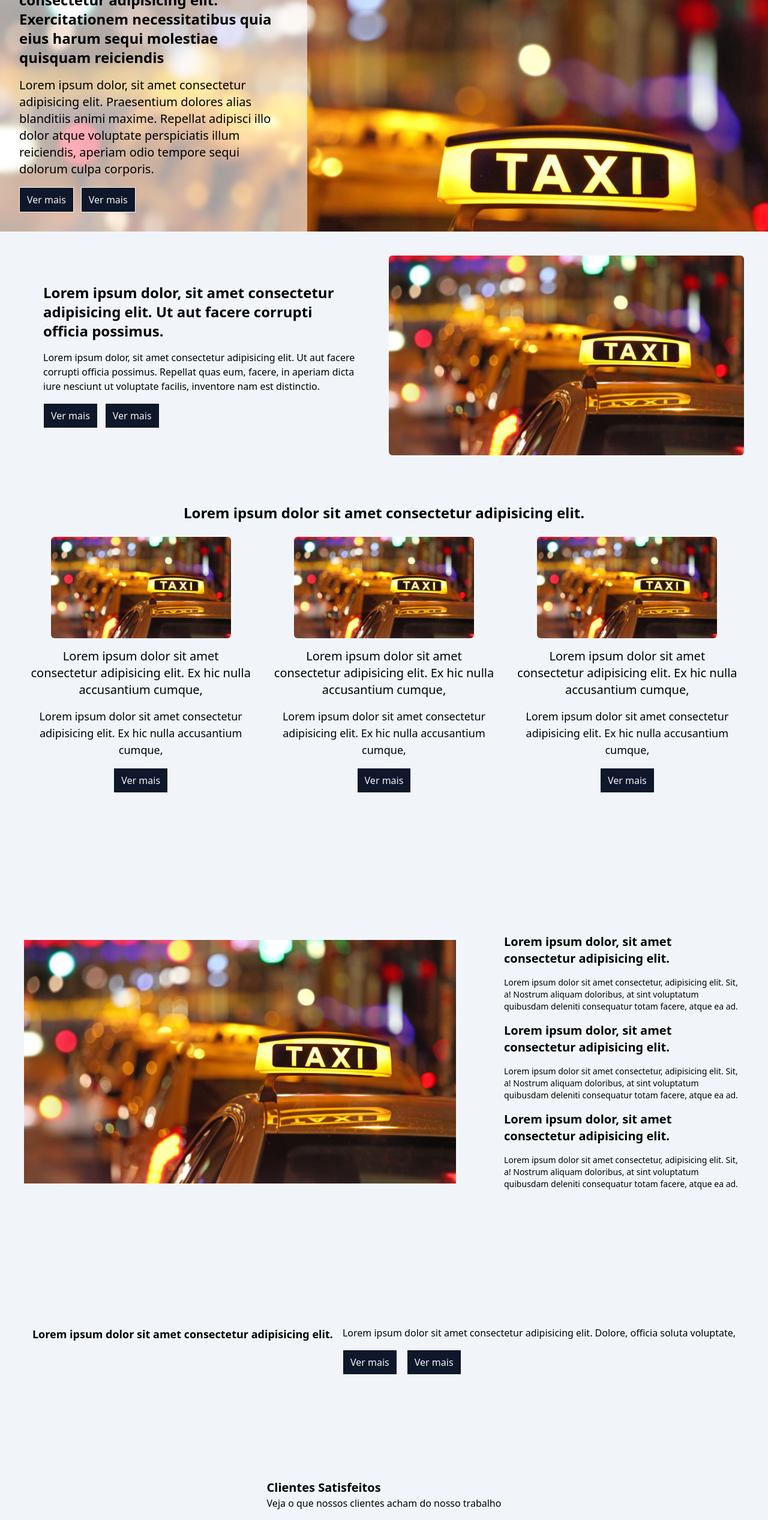
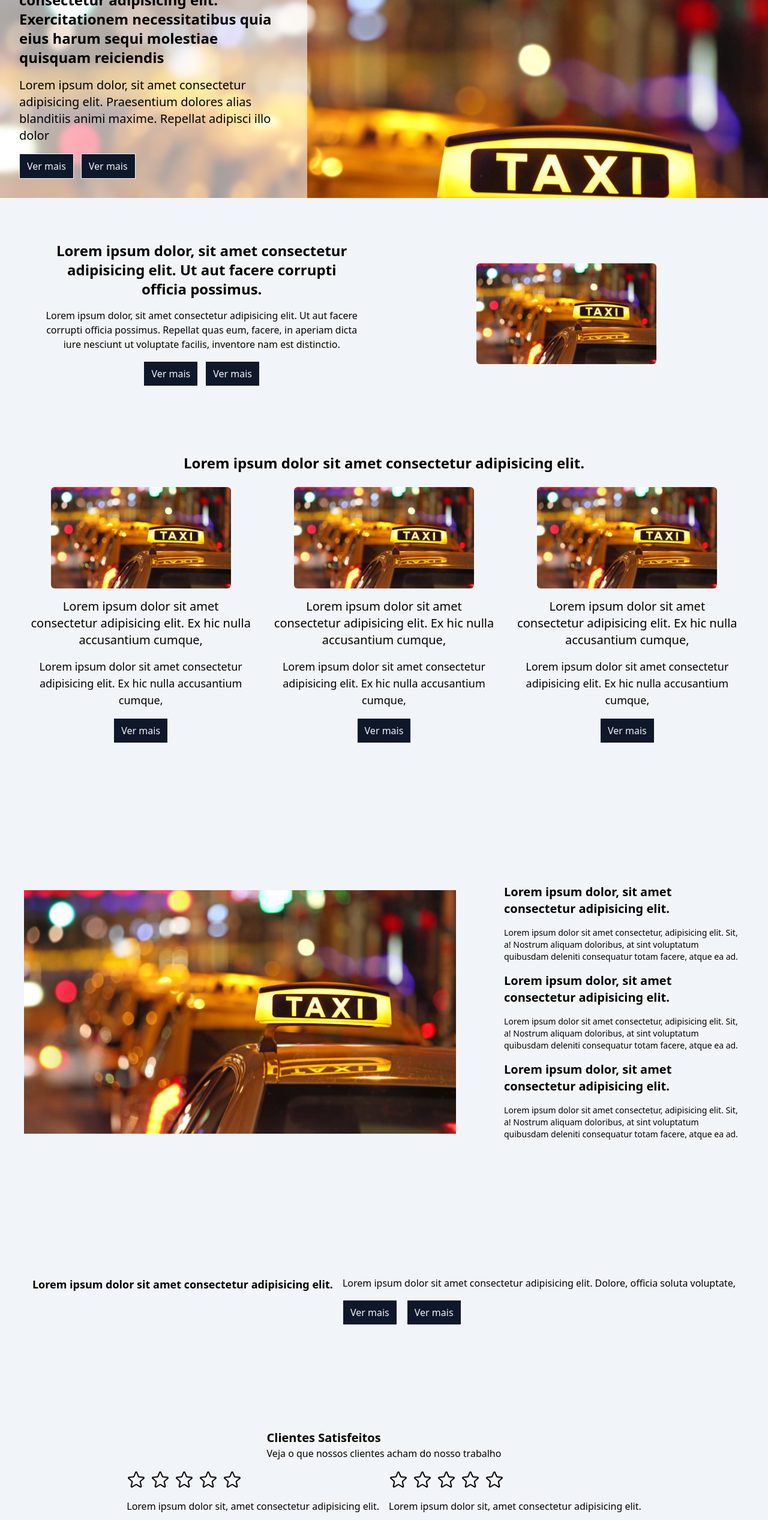
Before and after one commit to HiImVOID/acessoria-pcd-luz-client, a Next.js app: page / in a window 1280 px wide. Shown: the part 140-2674 px from the top of the page at 60% size. Built offline with nearby package versions, Linux system fonts and the light colour scheme.

Commit message:
Make Main Layout Responsive

```diff
--- a/src/app/components/Banner.tsx
+++ b/src/app/components/Banner.tsx
@@ -2,7 +2,7 @@ export default function Banner() {
 	return (
 		<>
 			<div className='bg-táxi max-h-screen  flex flex-col md:flex-row'>
-				<div className='flex flex-col gap-4 w-2/5 justify-center p-8 bg-white/60 max-h-max  backdrop-blur-sm '>
+				<div className='flex flex-col gap-4 md:w-2/5 justify-center p-8 bg-white/60 md:max-h-max  backdrop-blur-sm '>
 					<div className='flex text-2xl font-bold text-black'>
 						Lorem ipsum dolor sit amet consectetur adipisicing elit.
 						Exercitationem necessitatibus quia eius harum sequi
@@ -11,9 +11,7 @@ export default function Banner() {
 					<div className=' flex text-xl font-medium text-black'>
 						Lorem ipsum dolor, sit amet consectetur adipisicing
 						elit. Praesentium dolores alias blanditiis animi maxime.
-						Repellat adipisci illo dolor atque voluptate
-						perspiciatis illum reiciendis, aperiam odio tempore
-						sequi dolorum culpa corporis.
+						Repellat adipisci illo dolor
 					</div>
 					<div className="flex gap-3">
 						<button className="bg-slate-900 text-slate-100 py-2 px-3 border-slate-100 border">Ver mais</button>
--- a/src/app/components/Benefits.tsx
+++ b/src/app/components/Benefits.tsx
@@ -2,13 +2,13 @@ import Image from 'next/image'
 
 export default function Benefits() {
 	return (
-		<div className='flex flex-col md:flex-row gap-4 justify-between p-10 '>
-			<div className='flex flex-col gap-4 justify-center p-8    w-1/2  '>
-				<div className='text-2xl font-bold '>
+		<div className='flex flex-col md:flex-row gap-4 items-center justify-between p-10 '>
+			<div className='flex flex-col gap-4 justify-center p-8  items-center  md:w-1/2  '>
+				<div className='text-2xl font-bold text-center'>
 					Lorem ipsum dolor, sit amet consectetur adipisicing elit. Ut
 					aut facere corrupti officia possimus.
 				</div>
-				<div>
+				<div className='text-center'>
 					Lorem ipsum dolor, sit amet consectetur adipisicing elit. Ut
 					aut facere corrupti officia possimus. Repellat quas eum,
 					facere, in aperiam dicta iure nesciunt ut voluptate facilis,
@@ -23,10 +23,10 @@ export default function Benefits() {
 					</button>
 				</div>
 			</div>
-			<div className='flex w-1/2'>
+			<div className='flex md:w-1/2 items-center justify-center'>
 				<Image
 					className='rounded-md'
-					layout='responsive'
+					/* layout='responsive' */
 					src={'/Assets/táxi-bg.jpeg'}
 					width={300}
 					height={300}
--- a/src/app/components/HowItWorks.tsx
+++ b/src/app/components/HowItWorks.tsx
@@ -7,7 +7,7 @@ export default function HowItWorks() {
 				Lorem ipsum dolor sit amet consectetur adipisicing elit.
 			</div>
 			<div className='flex flex-col md:flex-row gap-4'>
-				<div className='flex flex-col gap-4 justify-center items-center p-2 w-1/3'>
+				<div className='flex flex-col gap-4 justify-center items-center p-2 md:w-1/3'>
 					<Image
 						className='rounded-md'
 						src={'/Assets/táxi-bg.jpeg'}
@@ -27,7 +27,7 @@ export default function HowItWorks() {
 						Ver mais
 					</button>
 				</div>
-				<div className='flex flex-col gap-4 justify-center items-center p-2 w-1/3'>
+				<div className='flex flex-col gap-4 justify-center items-center p-2 md:w-1/3'>
 					<Image
 						className='rounded-md'
 						src={'/Assets/táxi-bg.jpeg'}
@@ -47,7 +47,7 @@ export default function HowItWorks() {
 						Ver mais
 					</button>
 				</div>
-				<div className='flex flex-col gap-4 justify-center items-center p-2 w-1/3'>
+				<div className='flex flex-col gap-4 justify-center items-center p-2 md:w-1/3'>
 					<Image
 						className='rounded-md'
 						src={'/Assets/táxi-bg.jpeg'}
--- a/src/app/components/OurServices.tsx
+++ b/src/app/components/OurServices.tsx
@@ -2,8 +2,8 @@ import Image from 'next/image'
 
 export default function OurServices() {
 	return (
-		<section className='flex flex-col items-center justify-between md:flex-row h-screen p-10'>
-			<div className='flex w-3/5'>
+		<section className='flex flex-col-reverse items-center justify-between md:flex-row h-screen p-10 gap-4'>
+			<div className='flex md:w-3/5'>
 				<Image
 					src='/Assets/táxi-bg.jpeg'
 					width={800}
@@ -11,7 +11,7 @@ export default function OurServices() {
 					alt='Táxi'
 				/>
 			</div>
-			<div className='flex flex-col gap-4 justify-center items-center p- w-1/3'>
+			<div className='flex flex-col gap-4 justify-center items-center p- md:w-1/3'>
 				<div className='flex flex-col gap-4'>
 					<h5 className='text-xl font-bold'>
 						Lorem ipsum dolor, sit amet consectetur adipisicing
--- a/src/app/components/Testimonials.tsx
+++ b/src/app/components/Testimonials.tsx
@@ -11,7 +11,6 @@ export default function Testimonials() {
 				<div className='flex flex-col gap-4'>
 					<div className='flex gap-2 items-center'>
 						<svg
-							className='bg-white rounded-full'
 							xmlns='http://www.w3.org/2000/svg'
 							width='32'
 							height='32'
@@ -20,7 +19,6 @@ export default function Testimonials() {
 							<path d='M239.2,97.29a16,16,0,0,0-13.81-11L166,81.17,142.72,25.81h0a15.95,15.95,0,0,0-29.44,0L90.07,81.17,30.61,86.32a16,16,0,0,0-9.11,28.06L66.61,153.8,53.09,212.34a16,16,0,0,0,23.84,17.34l51-31,51.11,31a16,16,0,0,0,23.84-17.34l-13.51-58.6,45.1-39.36A16,16,0,0,0,239.2,97.29Zm-15.22,5-45.1,39.36a16,16,0,0,0-5.08,15.71L187.35,216v0l-51.07-31a15.9,15.9,0,0,0-16.54,0l-51,31h0L82.2,157.4a16,16,0,0,0-5.08-15.71L32,102.35a.37.37,0,0,1,0-.09l59.44-5.14a16,16,0,0,0,13.35-9.75L128,32.08l23.2,55.29a16,16,0,0,0,13.35,9.75L224,102.26S224,102.32,224,102.33Z'></path>
 						</svg>
 						<svg
-							className='bg-white rounded-full'
 							xmlns='http://www.w3.org/2000/svg'
 							width='32'
 							height='32'
@@ -29,7 +27,6 @@ export default function Testimonials() {
 							<path d='M239.2,97.29a16,16,0,0,0-13.81-11L166,81.17,142.72,25.81h0a15.95,15.95,0,0,0-29.44,0L90.07,81.17,30.61,86.32a16,16,0,0,0-9.11,28.06L66.61,153.8,53.09,212.34a16,16,0,0,0,23.84,17.34l51-31,51.11,31a16,16,0,0,0,23.84-17.34l-13.51-58.6,45.1-39.36A16,16,0,0,0,239.2,97.29Zm-15.22,5-45.1,39.36a16,16,0,0,0-5.08,15.71L187.35,216v0l-51.07-31a15.9,15.9,0,0,0-16.54,0l-51,31h0L82.2,157.4a16,16,0,0,0-5.08-15.71L32,102.35a.37.37,0,0,1,0-.09l59.44-5.14a16,16,0,0,0,13.35-9.75L128,32.08l23.2,55.29a16,16,0,0,0,13.35,9.75L224,102.26S224,102.32,224,102.33Z'></path>
 						</svg>
 						<svg
-							className='bg-white rounded-full'
 							xmlns='http://www.w3.org/2000/svg'
 							width='32'
 							height='32'
@@ -38,7 +35,6 @@ export default function Testimonials() {
 							<path d='M239.2,97.29a16,16,0,0,0-13.81-11L166,81.17,142.72,25.81h0a15.95,15.95,0,0,0-29.44,0L90.07,81.17,30.61,86.32a16,16,0,0,0-9.11,28.06L66.61,153.8,53.09,212.34a16,16,0,0,0,23.84,17.34l51-31,51.11,31a16,16,0,0,0,23.84-17.34l-13.51-58.6,45.1-39.36A16,16,0,0,0,239.2,97.29Zm-15.22,5-45.1,39.36a16,16,0,0,0-5.08,15.71L187.35,216v0l-51.07-31a15.9,15.9,0,0,0-16.54,0l-51,31h0L82.2,157.4a16,16,0,0,0-5.08-15.71L32,102.35a.37.37,0,0,1,0-.09l59.44-5.14a16,16,0,0,0,13.35-9.75L128,32.08l23.2,55.29a16,16,0,0,0,13.35,9.75L224,102.26S224,102.32,224,102.33Z'></path>
 						</svg>
 						<svg
-							className='bg-white rounded-full'
 							xmlns='http://www.w3.org/2000/svg'
 							width='32'
 							height='32'
@@ -47,7 +43,6 @@ export default function Testimonials() {
 							<path d='M239.2,97.29a16,16,0,0,0-13.81-11L166,81.17,142.72,25.81h0a15.95,15.95,0,0,0-29.44,0L90.07,81.17,30.61,86.32a16,16,0,0,0-9.11,28.06L66.61,153.8,53.09,212.34a16,16,0,0,0,23.84,17.34l51-31,51.11,31a16,16,0,0,0,23.84-17.34l-13.51-58.6,45.1-39.36A16,16,0,0,0,239.2,97.29Zm-15.22,5-45.1,39.36a16,16,0,0,0-5.08,15.71L187.35,216v0l-51.07-31a15.9,15.9,0,0,0-16.54,0l-51,31h0L82.2,157.4a16,16,0,0,0-5.08-15.71L32,102.35a.37.37,0,0,1,0-.09l59.44-5.14a16,16,0,0,0,13.35-9.75L128,32.08l23.2,55.29a16,16,0,0,0,13.35,9.75L224,102.26S224,102.32,224,102.33Z'></path>
 						</svg>
 						<svg
-							className='bg-white rounded-full'
 							xmlns='http://www.w3.org/2000/svg'
 							width='32'
 							height='32'
@@ -76,7 +71,48 @@ export default function Testimonials() {
 					</div>
 				</div>
 				<div className='flex flex-col gap-4'>
-					<div>Stars</div>
+					<div className='flex gap-2 items-center'>
+						<svg
+							xmlns='http://www.w3.org/2000/svg'
+							width='32'
+							height='32'
+							fill='#000000'
+							viewBox='0 0 256 256'>
+							<path d='M239.2,97.29a16,16,0,0,0-13.81-11L166,81.17,142.72,25.81h0a15.95,15.95,0,0,0-29.44,0L90.07,81.17,30.61,86.32a16,16,0,0,0-9.11,28.06L66.61,153.8,53.09,212.34a16,16,0,0,0,23.84,17.34l51-31,51.11,31a16,16,0,0,0,23.84-17.34l-13.51-58.6,45.1-39.36A16,16,0,0,0,239.2,97.29Zm-15.22,5-45.1,39.36a16,16,0,0,0-5.08,15.71L187.35,216v0l-51.07-31a15.9,15.9,0,0,0-16.54,0l-51,31h0L82.2,157.4a16,16,0,0,0-5.08-15.71L32,102.35a.37.37,0,0,1,0-.09l59.44-5.14a16,16,0,0,0,13.35-9.75L128,32.08l23.2,55.29a16,16,0,0,0,13.35,9.75L224,102.26S224,102.32,224,102.33Z'></path>
+						</svg>
+						<svg
+							xmlns='http://www.w3.org/2000/svg'
+							width='32'
+							height='32'
+							fill='#000000'
+							viewBox='0 0 256 256'>
+							<path d='M239.2,97.29a16,16,0,0,0-13.81-11L166,81.17,142.72,25.81h0a15.95,15.95,0,0,0-29.44,0L90.07,81.17,30.61,86.32a16,16,0,0,0-9.11,28.06L66.61,153.8,53.09,212.34a16,16,0,0,0,23.84,17.34l51-31,51.11,31a16,16,0,0,0,23.84-17.34l-13.51-58.6,45.1-39.36A16,16,0,0,0,239.2,97.29Zm-15.22,5-45.1,39.36a16,16,0,0,0-5.08,15.71L187.35,216v0l-51.07-31a15.9,15.9,0,0,0-16.54,0l-51,31h0L82.2,157.4a16,16,0,0,0-5.08-15.71L32,102.35a.37.37,0,0,1,0-.09l59.44-5.14a16,16,0,0,0,13.35-9.75L128,32.08l23.2,55.29a16,16,0,0,0,13.35,9.75L224,102.26S224,102.32,224,102.33Z'></path>
+						</svg>
+						<svg
+							xmlns='http://www.w3.org/2000/svg'
+							width='32'
+							height='32'
+							fill='#000000'
+							viewBox='0 0 256 256'>
+							<path d='M239.2,97.29a16,16,0,0,0-13.81-11L166,81.17,142.72,25.81h0a15.95,15.95,0,0,0-29.44,0L90.07,81.17,30.61,86.32a16,16,0,0,0-9.11,28.06L66.61,153.8,53.09,212.34a16,16,0,0,0,23.84,17.34l51-31,51.11,31a16,16,0,0,0,23.84-17.34l-13.51-58.6,45.1-39.36A16,16,0,0,0,239.2,97.29Zm-15.22,5-45.1,39.36a16,16,0,0,0-5.08,15.71L187.35,216v0l-51.07-31a15.9,15.9,0,0,0-16.54,0l-51,31h0L82.2,157.4a16,16,0,0,0-5.08-15.71L32,102.35a.37.37,0,0,1,0-.09l59.44-5.14a16,16,0,0,0,13.35-9.75L128,32.08l23.2,55.29a16,16,0,0,0,13.35,9.75L224,102.26S224,102.32,224,102.33Z'></path>
+						</svg>
+						<svg
+							xmlns='http://www.w3.org/2000/svg'
+							width='32'
+							height='32'
+							fill='#000000'
+							viewBox='0 0 256 256'>
+							<path d='M239.2,97.29a16,16,0,0,0-13.81-11L166,81.17,142.72,25.81h0a15.95,15.95,0,0,0-29.44,0L90.07,81.17,30.61,86.32a16,16,0,0,0-9.11,28.06L66.61,153.8,53.09,212.34a16,16,0,0,0,23.84,17.34l51-31,51.11,31a16,16,0,0,0,23.84-17.34l-13.51-58.6,45.1-39.36A16,16,0,0,0,239.2,97.29Zm-15.22,5-45.1,39.36a16,16,0,0,0-5.08,15.71L187.35,216v0l-51.07-31a15.9,15.9,0,0,0-16.54,0l-51,31h0L82.2,157.4a16,16,0,0,0-5.08-15.71L32,102.35a.37.37,0,0,1,0-.09l59.44-5.14a16,16,0,0,0,13.35-9.75L128,32.08l23.2,55.29a16,16,0,0,0,13.35,9.75L224,102.26S224,102.32,224,102.33Z'></path>
+						</svg>
+						<svg
+							xmlns='http://www.w3.org/2000/svg'
+							width='32'
+							height='32'
+							fill='#000000'
+							viewBox='0 0 256 256'>
+							<path d='M239.2,97.29a16,16,0,0,0-13.81-11L166,81.17,142.72,25.81h0a15.95,15.95,0,0,0-29.44,0L90.07,81.17,30.61,86.32a16,16,0,0,0-9.11,28.06L66.61,153.8,53.09,212.34a16,16,0,0,0,23.84,17.34l51-31,51.11,31a16,16,0,0,0,23.84-17.34l-13.51-58.6,45.1-39.36A16,16,0,0,0,239.2,97.29Zm-15.22,5-45.1,39.36a16,16,0,0,0-5.08,15.71L187.35,216v0l-51.07-31a15.9,15.9,0,0,0-16.54,0l-51,31h0L82.2,157.4a16,16,0,0,0-5.08-15.71L32,102.35a.37.37,0,0,1,0-.09l59.44-5.14a16,16,0,0,0,13.35-9.75L128,32.08l23.2,55.29a16,16,0,0,0,13.35,9.75L224,102.26S224,102.32,224,102.33Z'></path>
+						</svg>
+					</div>
 					<div>
 						Lorem ipsum dolor sit, amet consectetur adipisicing
 						elit.
--- a/src/app/tests/page.tsx
+++ b/src/app/tests/page.tsx
@@ -1,9 +1,25 @@
 import Banner from "../components/Banner";
+import Benefits from "../components/Benefits";
+import CallToAction from "../components/CallToAction";
+import Contact from "../components/Contact";
+import FAQ from "../components/FAQ";
+import HowItWorks from "../components/HowItWorks";
+import Navbar from "../components/Navbar";
+import OurServices from "../components/OurServices";
+import Testimonials from "../components/Testimonials";
 
 export default function Tests() {
-    return(
-        <div>
-            <Banner />
-        </div>
-    )
+    return (
+		<div>
+			<Navbar />
+			<Banner />
+			<Benefits />
+			<HowItWorks />
+			<OurServices />
+			<CallToAction />
+			<Testimonials />
+			<FAQ />
+			<Contact />
+		</div>
+	)
 }
```
